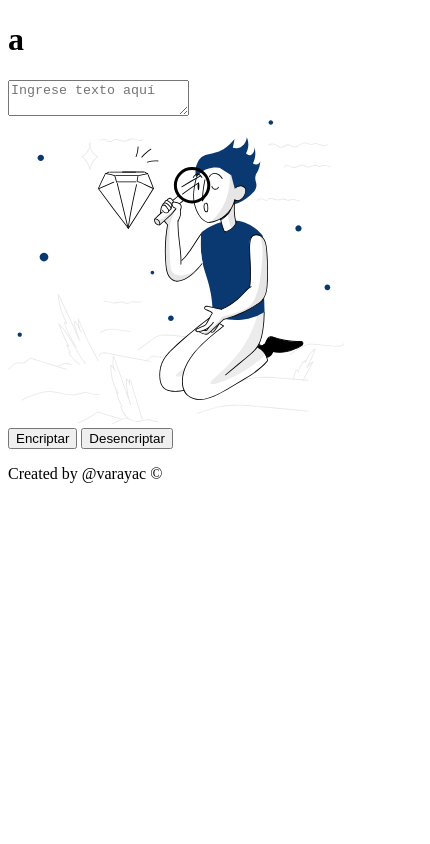
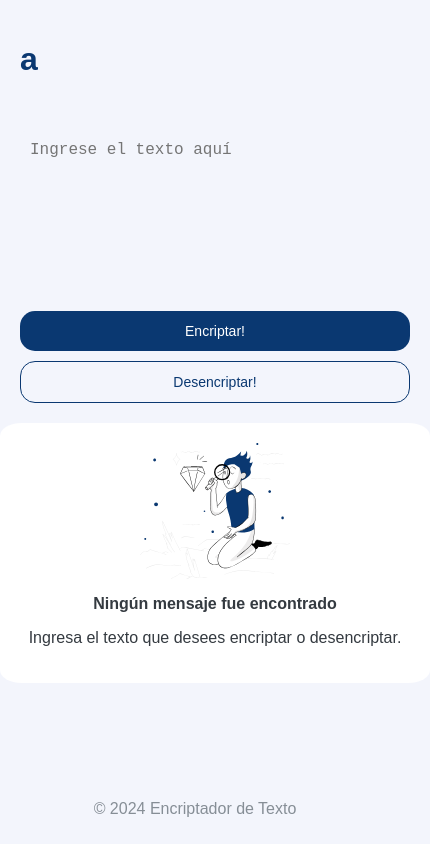
Before and after one commit to varayac/text-encrypter, a plain HTML site: page index.html in a window 390 px wide. Shown: the whole page, 430 px wide, since content can reach past the window. Drawn offline with Linux system fonts and the light colour scheme.

Commit message:
feat: The essential of the project as finalized

```diff
--- /dev/null
+++ b/assets/css/styles.css
@@ -0,0 +1,232 @@
+:root {
+	--dark-blue-100: #609ed4;
+	--dark-blue-200: #356ea9;
+	--dark-blue-300: #0a3871;
+	--dark-blue-400: #072b61;
+	--dark-blue-500: #052051;
+	--light-blue-100: #f3f5fc;
+	--light-blue-200: #eff1fa;
+	--light-blue-300: #e9ecf8;
+	--light-blue-400: #aab2d5;
+	--light-blue-500: #757fb2;
+	--gray-100: #ced4da;
+	--gray-200: #adb5bd;
+	--gray-300: #868e96;
+	--gray-400: #495057;
+	--gray-500: #343a40;
+}
+
+body {
+	font-family: Arial, sans-serif;
+	background-color: var(--light-blue-100);
+	color: var(--gray-500);
+	margin: 0;
+	padding: 0;
+	display: flex;
+	flex-direction: column;
+	align-items: center;
+	min-height: 100vh;
+}
+
+header {
+	margin-top: 20px;
+	width: 100%;
+	display: flex;
+	justify-content: flex-start;
+}
+
+h1 {
+	color: var(--dark-blue-300);
+	width: 2rem;
+	height: 3rem;
+	margin-left: 20px;
+}
+
+.main-container {
+	display: flex;
+	justify-content: center;
+	align-items: flex-start;
+	width: 100%;
+	max-width: 1200px;
+	margin-top: 40px;
+	height: 500px;
+}
+
+.encrypter-section,
+.decrypter-section {
+	flex: 1;
+	padding: 20px;
+	height: 100%;
+	display: flex;
+	flex-direction: column;
+	justify-content: space-between;
+}
+
+.encrypter-section {
+	flex: 2;
+	background-color: var(--light-blue-100);
+}
+
+.decrypter-section {
+	flex: 1;
+	background-color: #fff;
+	border-radius: 5%;
+	display: flex;
+	flex-direction: column;
+	justify-content: space-between;
+}
+
+#inputText {
+	width: 100%;
+	padding: 10px;
+	font-size: 16px;
+	border: none;
+	border-radius: 5px;
+	resize: none;
+	margin-bottom: 20px;
+	background-color: var(--light-blue-100);
+}
+
+/* Modo desktop: el textarea ocupa casi toda la altura del div */
+@media (min-width: 1024px) {
+	#inputText {
+		height: calc(100vh - 350px); /* Ajuste según la altura deseada */
+	}
+}
+
+.button-group {
+	display: flex;
+	justify-content: space-between;
+	margin-top: auto;
+}
+
+button {
+	padding: 16px 20px;
+	font-size: 16px;
+	border: none;
+	border-radius: 15px;
+	cursor: pointer;
+	width: 100%;
+}
+
+#encryptBtn {
+	background-color: var(--dark-blue-300);
+	color: #fff;
+	margin-right: 10px;
+}
+
+#encryptBtn:hover {
+	border: 1px solid var(--dark-blue-400);
+}
+
+#decryptBtn {
+	background-color: var(--light-blue-100);
+	border: 1px solid var(--dark-blue-300);
+	color: var(--dark-blue-300);
+}
+
+#decryptBtn:hover {
+	background-color: var(--light-blue-200);
+	border: 1px solid var(--dark-blue-400);
+	color: var(--dark-blue-400);
+}
+
+.output-image {
+	display: flex;
+	flex-direction: column;
+	align-items: center;
+	justify-content: center;
+	height: 100%;
+	text-align: center;
+}
+
+.output-image img {
+	max-width: 150px;
+}
+
+.output-text {
+	display: flex;
+	flex-direction: column;
+	align-items: center;
+	justify-content: space-between;
+	height: 100%;
+}
+
+.message-text {
+	flex-grow: 1;
+	margin-bottom: 20px;
+}
+
+#copyBtn {
+	background-color: #fff;
+	border: 1px solid var(--dark-blue-300);
+	color: var(--dark-blue-300);
+}
+
+#copyBtn:hover {
+	background-color: var(--light-blue-200);
+	border: 1px solid var(--dark-blue-400);
+	color: var(--dark-blue-400);
+}
+
+.hidden {
+	display: none;
+}
+
+footer {
+	width: 100%;
+	padding: 10px 0;
+	text-align: center;
+	color: var(--gray-300);
+	margin-top: auto;
+}
+
+/* responsive tablet */
+@media (max-width: 768px) {
+	.main-container {
+		flex-direction: column;
+		height: auto;
+		margin: 0 10px; /* Espacio en el eje X */
+	}
+
+	.encrypter-section,
+	.decrypter-section {
+		width: 100%;
+		height: auto;
+	}
+
+	.button-group {
+		flex-direction: row;
+		justify-content: center;
+		gap: 10px;
+		margin-top: 10px;
+	}
+}
+
+/* Responsive movil */
+@media (max-width: 480px) {
+	.main-container {
+		margin: 0 15px; /* Más espacio en el eje X para pantallas más pequeñas */
+	}
+
+	#inputText {
+		height: 150px;
+	}
+
+	button {
+		padding: 12px 16px;
+		font-size: 14px;
+	}
+
+	.button-group {
+		flex-direction: column;
+		gap: 10px;
+	}
+}
+
+#copyMessage {
+	color: var(--dark-blue-300);
+	font-size: 14px;
+	margin-bottom: 10px;
+	text-align: center;
+}
--- /dev/null
+++ b/assets/js/encrypter.js
@@ -0,0 +1,100 @@
+document.getElementById('encryptBtn').addEventListener('click', async () => {
+	await processText('encrypt');
+});
+
+document.getElementById('decryptBtn').addEventListener('click', async () => {
+	await processText('decrypt');
+});
+
+const containsInvalidCharacters = (text) => {
+	// Verifica si el texto contiene letras mayúsculas o caracteres con acentos
+	const invalidChars = /[A-ZÁÉÍÓÚÑáéíóúñ]/;
+	return invalidChars.test(text);
+};
+
+// Procesa el texto y switchea dependiendo si es encriptar o desencriptar, muestra el resultado.
+const processText = async (action) => {
+	let text = document.getElementById('inputText').value;
+
+	if (containsInvalidCharacters(text)) {
+		alert('Solo se permite texto en minusculas y sin ascentos!');
+		return;
+	}
+
+	let result = '';
+
+	if (action === 'encrypt') {
+		result = await encryptText(text);
+	} else if (action === 'decrypt') {
+		result = await decryptText(text);
+	}
+
+	displayResult(result);
+};
+
+// Encripta
+const encryptText = async (text) => {
+	const encryptionKeys = {
+		e: 'enter',
+		i: 'imes',
+		a: 'ai',
+		o: 'ober',
+		u: 'ufat',
+	};
+
+	let encryptedText = text;
+
+	for (const [key, value] of Object.entries(encryptionKeys)) {
+		const regex = new RegExp(key, 'g');
+		encryptedText = encryptedText.replace(regex, value);
+	}
+
+	return encryptedText;
+};
+
+// Desencripta
+const decryptText = async (text) => {
+	const decryptionKeys = {
+		enter: 'e',
+		imes: 'i',
+		ai: 'a',
+		ober: 'o',
+		ufat: 'u',
+	};
+
+	let decryptedText = text;
+
+	for (const [key, value] of Object.entries(decryptionKeys)) {
+		const regex = new RegExp(key, 'g');
+		decryptedText = decryptedText.replace(regex, value);
+	}
+
+	return decryptedText;
+};
+
+// Muestra el resultado
+const displayResult = (result) => {
+	document.getElementById('outputImage').classList.add('hidden');
+	document.getElementById('outputText').classList.remove('hidden');
+	document.getElementById('messageText').textContent = result;
+	document.getElementById('copyBtn').classList.remove('hidden');
+};
+
+// Copiar en portapapeles
+document.getElementById('copyBtn').addEventListener('click', async () => {
+	const text = document.getElementById('messageText').textContent;
+	const copyMessage = document.getElementById('copyMessage');
+	try {
+		await navigator.clipboard.writeText(text);
+		copyMessage.classList.remove('hidden');
+		copyMessage.classList.add('show');
+
+		// Ocultar el mensaje después de 3 segundos
+		setTimeout(() => {
+			copyMessage.classList.remove('show');
+			copyMessage.classList.add('hidden');
+		}, 3000);
+	} catch (err) {
+		console.error('Error al copiar el texto:', err);
+	}
+});
--- a/index.html
+++ b/index.html
@@ -1,10 +1,13 @@
+</html>
+
 <!DOCTYPE html>
 <html lang="es">
 
 <head>
    <meta charset="UTF-8">
    <meta name="viewport" content="width=device-width, initial-scale=1.0">
-   <title>Encriptador de texto</title>
+   <title>Encriptador de Texto</title>
+   <link rel="stylesheet" href="./assets/css/styles.css">
 </head>
 
 <body>
@@ -12,23 +15,40 @@
       <h1>a</h1>
    </header>
 
-   <main>
-      <div>
-         <textarea class="textIn" name="textIn" id="textIn" placeholder="Ingrese texto aquí"></textarea>
-      </div>
-      <div>
-         <img src="./assets/img/photo.svg" alt="Texto encriptado/desencriptado">
-      </div>
-      <div>
-         <button class="btn" id="encrypt">Encriptar</button>
-         <button class="btn" id="decrypt">Desencriptar</button>
-      </div>
+   <main class="main-container">
+      <!-- Seccion textArea -->
+      <section class="encrypter-section">
+         <textarea id="inputText" placeholder="Ingrese el texto aquí"></textarea>
+         <div class="button-group">
+            <button class="btn" id="encryptBtn">Encriptar!</button>
+            <button class="btn" id="decryptBtn">Desencriptar!</button>
+         </div>
+      </section>
+
+      <!-- Seccion resultado -->
+      <section class="decrypter-section">
+         <!-- Imagen inicial -->
+         <div id="outputImage" class="output-image">
+            <div class="message-container">
+               <img src="./assets/img/photo.svg" alt="Sin mensaje" class="placeholder-img">
+               <p><strong>Ningún mensaje fue encontrado</strong></p>
+               <p>Ingresa el texto que desees encriptar o desencriptar.</p>
+            </div>
+         </div>
+         <!-- Resultado -->
+         <div id="outputText" class="output-text hidden">
+            <p id="messageText"></p>
+            <p id="copyMessage" class="hidden">Texto copiado al portapapeles</p>
+            <button id="copyBtn" class="copy-btn hidden">Copiar</button>
+         </div>
+      </section>
    </main>
 
    <footer>
-      <p>Created by @varayac ©</p>
+      <p>&copy; 2024 Encriptador de Texto</p>
    </footer>
 
+   <script src="./assets/js/encrypter.js"></script>
 </body>
 
 </html>
```
